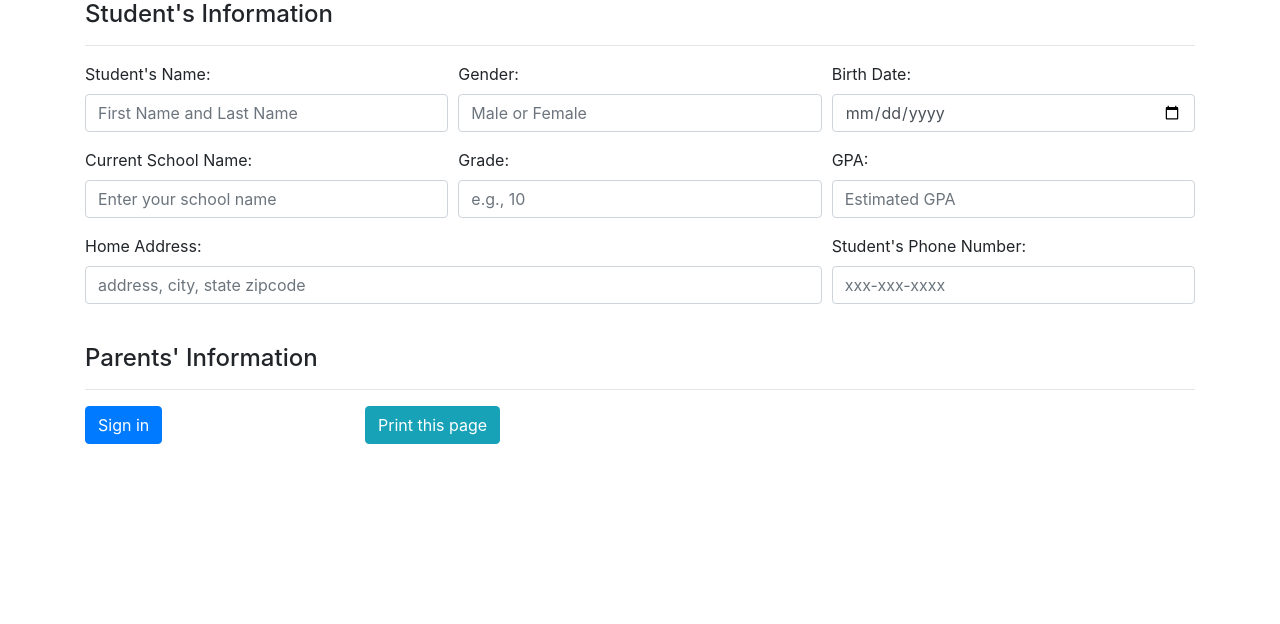
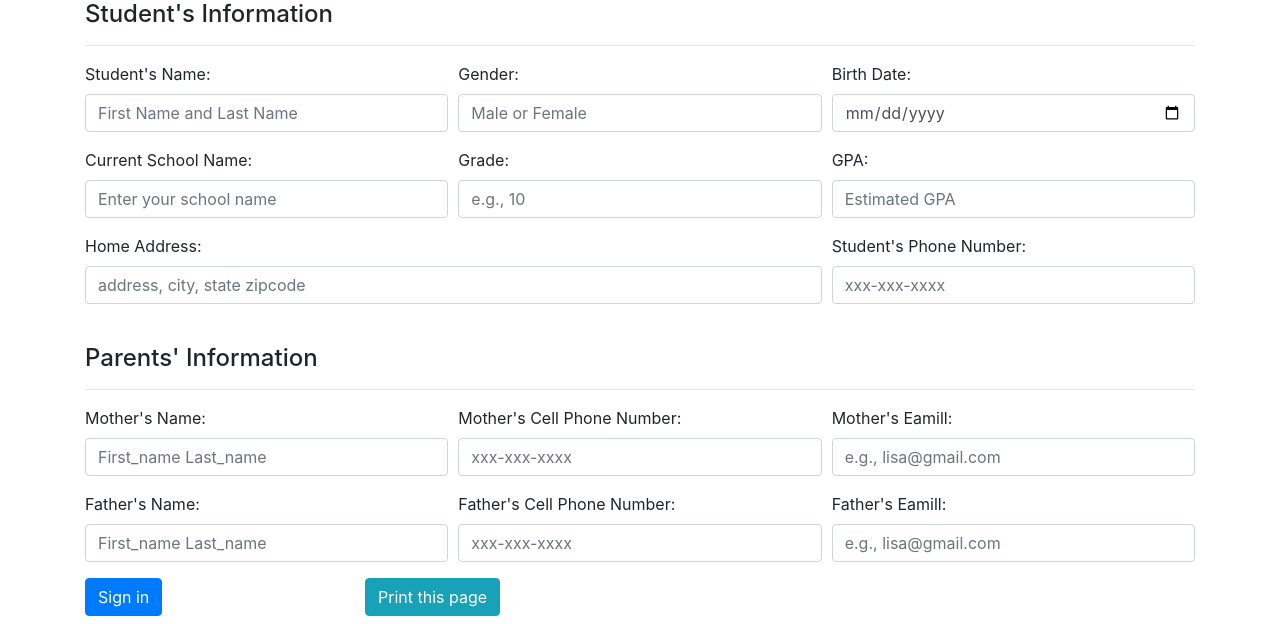
Before and after one commit to weekysui/Student-application, a Flask app: page / in a window 1280 px wide. Shown: the part 176-800 px from the top of the page. Run offline with Flask 2, Linux system fonts and the light colour scheme; some libraries are stand-ins or nearby versions.

Commit message:
added parent's information

```diff
--- a/students/app.py
+++ b/students/app.py
@@ -33,6 +33,13 @@ class Students(db.Model):
     gpa = db.Column(db.Integer)
     address = db.Column(db.String())
     phone = db.Column(db.String())
+    mom = db.Column(db.String(64))
+    momcell = db.Column(db.String())
+    momemail = db.Column(db.String())
+    dad = db.Column(db.String(64))
+    dadcell = db.Column(db.String())
+    dademail = db.Column(db.String())
+
 
 
     def __repr__(self):
@@ -82,7 +89,21 @@ def setup():
 
 @app.route("/list")
 def list_students():
-    results = db.session.query(Students.name, Students.grade, Students.school, Students.gender, Students.birthday, Students.gpa, Students.address, Students.phone).all()
+    results = db.session.query(
+        Students.name,
+        Students.grade,
+        Students.school,
+        Students.gender,
+        Students.birthday,
+        Students.gpa,
+        Students.address,
+        Students.phone,
+        Students.mom,
+        Students.momcell,
+        Students.momemail,
+        Students.dad,
+        Students.dadcell,
+        Students.dademail).all()
 
     # students = []
     # for result in results:
@@ -107,6 +128,12 @@ def home():
         gpa = request.form["gpa"]
         address = request.form["address"]
         phone = request.form["phone"]
+        mom = request.form["mom"]
+        momcell = request.form["momcell"]
+        momemail = request.form["momemail"]
+        dad = request.form["dad"]
+        dadcell = request.form["dadcell"]
+        dademail = request.form["dademail"]
 
 
         student = Students(
@@ -117,7 +144,13 @@ def home():
             birthday = birthday,
             gpa=gpa,
             address=address,
-            phone=phone)
+            phone=phone,
+            mom = mom,
+            momcell = momcell,
+            momemail = momemail,
+            dad = dad,
+            dadcell = dadcell,
+            dademail = dademail)
         db.session.add(student)
         db.session.commit()
 
--- a/students/templates/form.html
+++ b/students/templates/form.html
@@ -59,7 +59,7 @@
                     <input type="text" class="form-control" id="inputGrade" name="grade" placeholder="e.g., 10">
                 </div>
                 <div class="form-group col-lg-4 col-md-4 col-sm-6">
-                    <label for="inputGPAe">GPA:</label>
+                    <label for="inputGPA">GPA:</label>
                     <input type="text" class="form-control" id="inputGPA" name="gpa" placeholder="Estimated GPA">
                 </div>
             </div>
@@ -77,8 +77,33 @@
             <h4>Parents' Information</h4>
             <hr/>
             <div class="form-row">
-
+                <div class="form-group col-lg-4 col-md-4 col-sm-6">
+                    <label for="inputMom">Mother's Name:</label>
+                    <input type="text" class="form-control" id="inputMom" name="mom" placeholder="First_name Last_name">
+                </div>
+                <div class="form-group col-lg-4 col-md-4 col-sm-6">
+                    <label for="inputMomcell">Mother's Cell Phone Number:</label>
+                    <input type="text" class="form-control" id="inputMomcell" name="momcell" placeholder="xxx-xxx-xxxx">
+                </div>
+                <div class="form-group col-lg-4 col-md-4 col-sm-6">
+                    <label for="inputMomemail">Mother's Eamill:</label>
+                    <input type="text" class="form-control" id="iinputMomemail" name="momemail" placeholder="e.g., lisa@gmail.com">
+                </div>
             </div>
+            <div class="form-row">
+                    <div class="form-group col-lg-4 col-md-4 col-sm-6">
+                        <label for="inputDad">Father's Name:</label>
+                        <input type="text" class="form-control" id="inputDad" name="dad" placeholder="First_name Last_name">
+                    </div>
+                    <div class="form-group col-lg-4 col-md-4 col-sm-6">
+                        <label for="inputDadcell">Father's Cell Phone Number:</label>
+                        <input type="text" class="form-control" id="inputDadcell" name="dadcell" placeholder="xxx-xxx-xxxx">
+                    </div>
+                    <div class="form-group col-lg-4 col-md-4 col-sm-6">
+                        <label for="inputMomemail">Father's Eamill:</label>
+                        <input type="text" class="form-control" id="iinputDademail" name="dademail" placeholder="e.g., lisa@gmail.com">
+                    </div>
+                </div>
             <div class="form-row">
                 <div class="col-lg-3 col-md-3 col-sm-3">
                     <button type="submit" class="btn btn-primary" value="submit">Sign in</button>
```
Also changed, not shown: students/templates/list.html (+18 -4 lines), students/db.sqlite.
